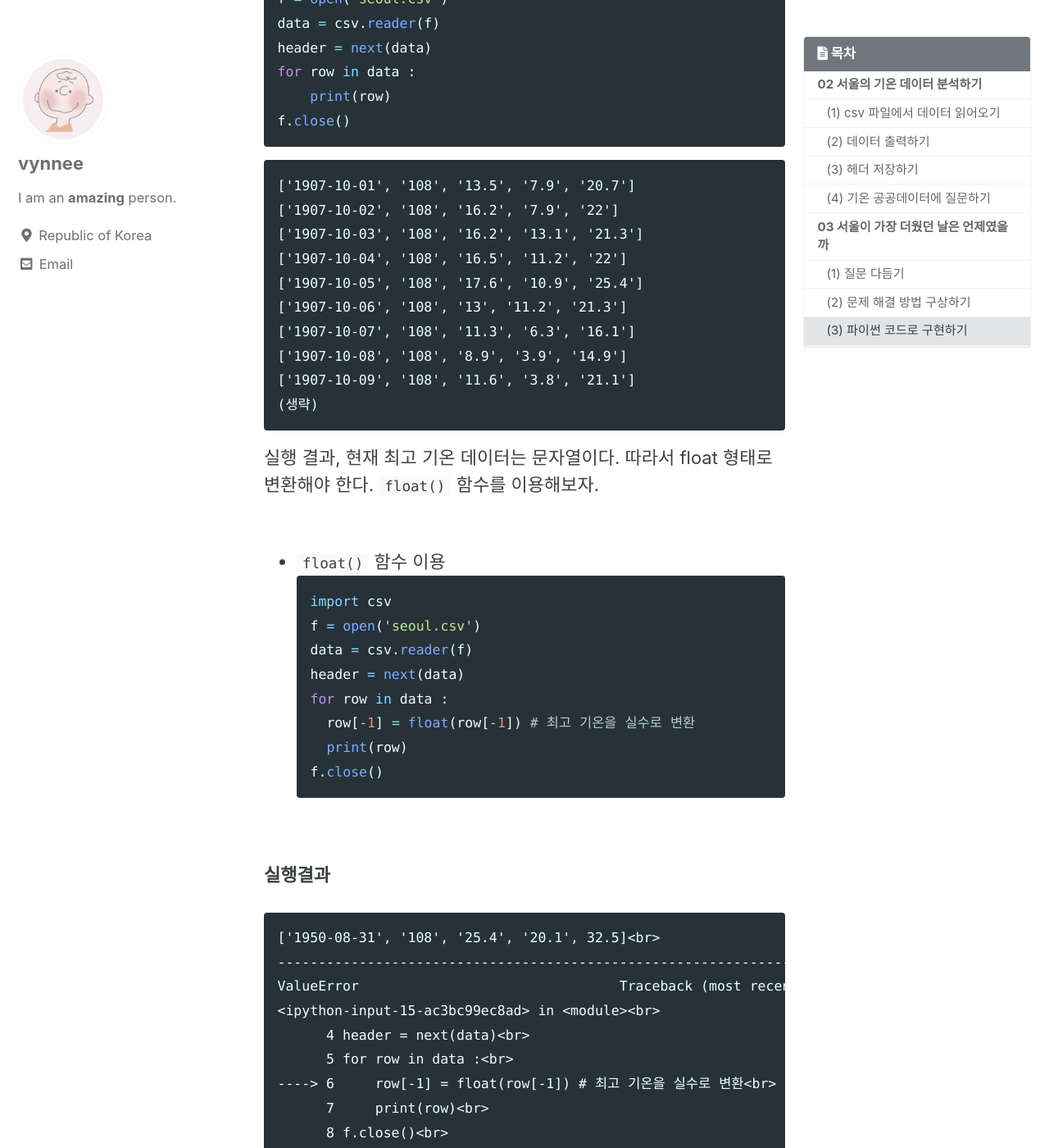
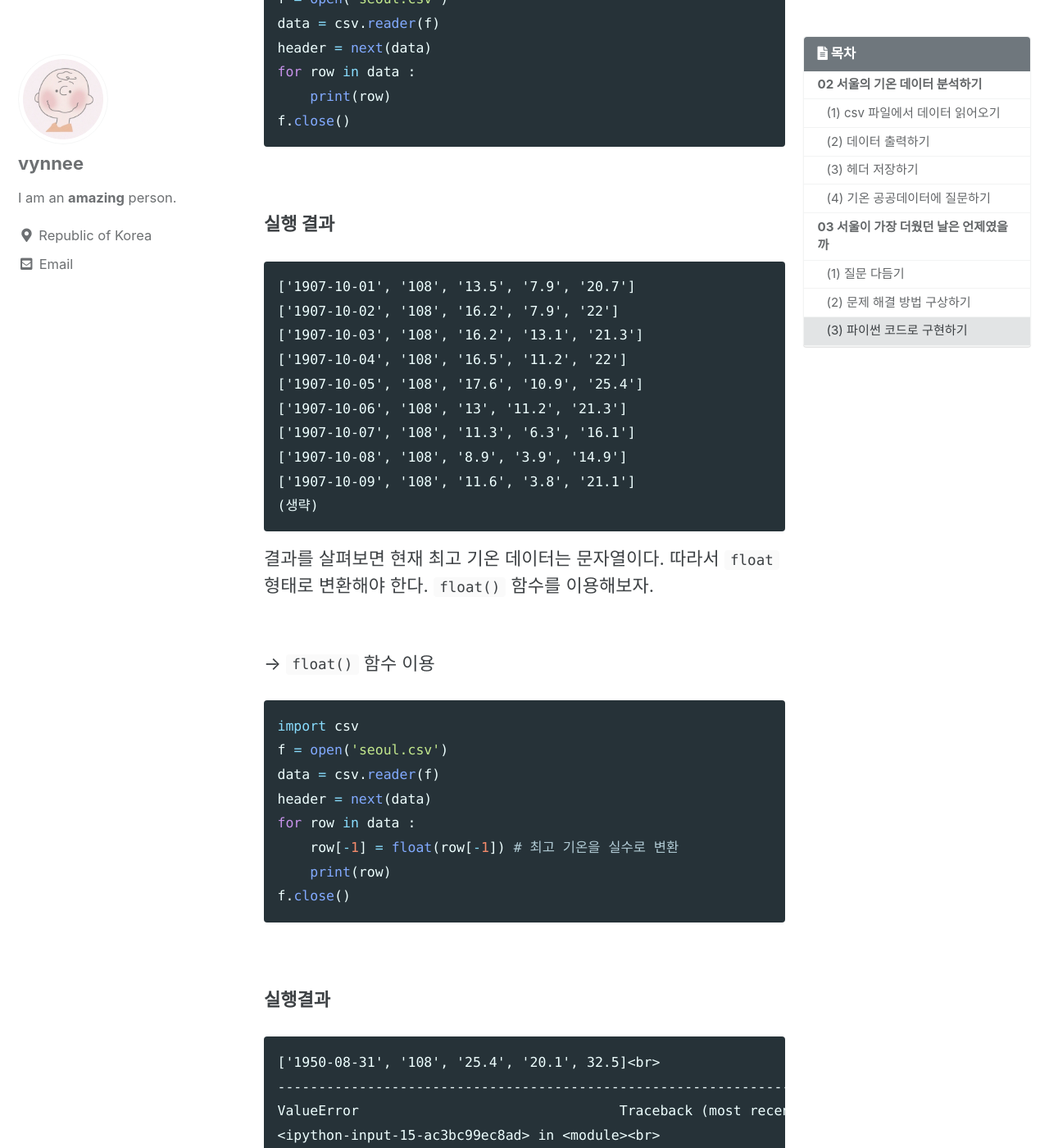
Before and after one commit to vynnee/vynnee.github.io, a Jekyll site: the page built from _posts/2020-12/python/2020-12-24-num1.md, in a window 1280 px wide and 1400 px high, scrolled down 3938 px. Shown: the whole window at 82% size. Built offline with Jekyll 4.4.1, drawn with Linux system fonts in a browser that asks for light colours; cached includes are drawn as plain includes; comment, search, counter and statistics services are not loaded; some of the changed text lies outside the part shown.

Commit message:
[2020-12-28] post modify

````diff
--- a/_posts/2020-12/python/2020-12-24-num1.md
+++ b/_posts/2020-12/python/2020-12-24-num1.md
@@ -122,7 +122,9 @@
     print(row)
 f.close()
 ```
+<br>
 
+**실행 결과**
 ```
 ['1907-10-01', '108', '13.5', '7.9', '20.7']
 ['1907-10-02', '108', '16.2', '7.9', '22']
@@ -135,10 +137,10 @@
 ['1907-10-09', '108', '11.6', '3.8', '21.1']
 (생략)
 ```
-실행 결과, 현재 최고 기온 데이터는 문자열이다. 따라서 float 형태로 변환해야 한다. `float()` 함수를 이용해보자.<br>
+결과를 살펴보면 현재 최고 기온 데이터는 문자열이다. 따라서 `float` 형태로 변환해야 한다. `float()` 함수를 이용해보자.<br>
 <br>
 
-- `float()` 함수 이용
+-> `float()` 함수 이용
 ```python
 import csv
 f = open('seoul.csv')
@@ -168,7 +170,7 @@
 **1950년 9월 이후부터 오류가 발생**했다. 데이터가 없기 때문이다. 따라서 대체할 특정 값을 넣어보자.<br>
 <br>
 
-- `-999` 넣어주기
+-> `-999` 넣어주기
 ```python
 import csv
 f = open('seoul.csv')
@@ -198,7 +200,7 @@
 그렇다면 이제 기상 관측 이래, 서울의 최고 기온이 높았던 날의 날짜와 온도를 알아보자.<br>
 <br>
 
-- 최고 기온이 높았던 날과 온도
+-> 최고 기온이 높았던 날과 온도
 ```python
 import csv
 max_temp = -999 # 최고 기온 값을 저장할 변수
````
Also changed, not shown: 사용설명서.txt (added, +14 -0 lines).
